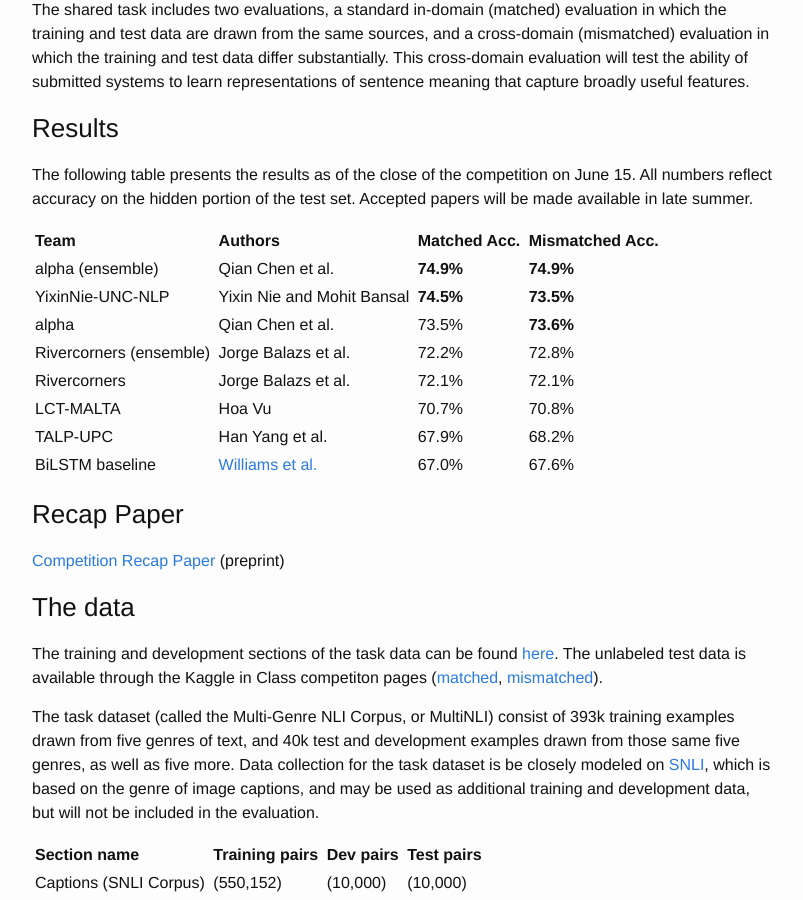
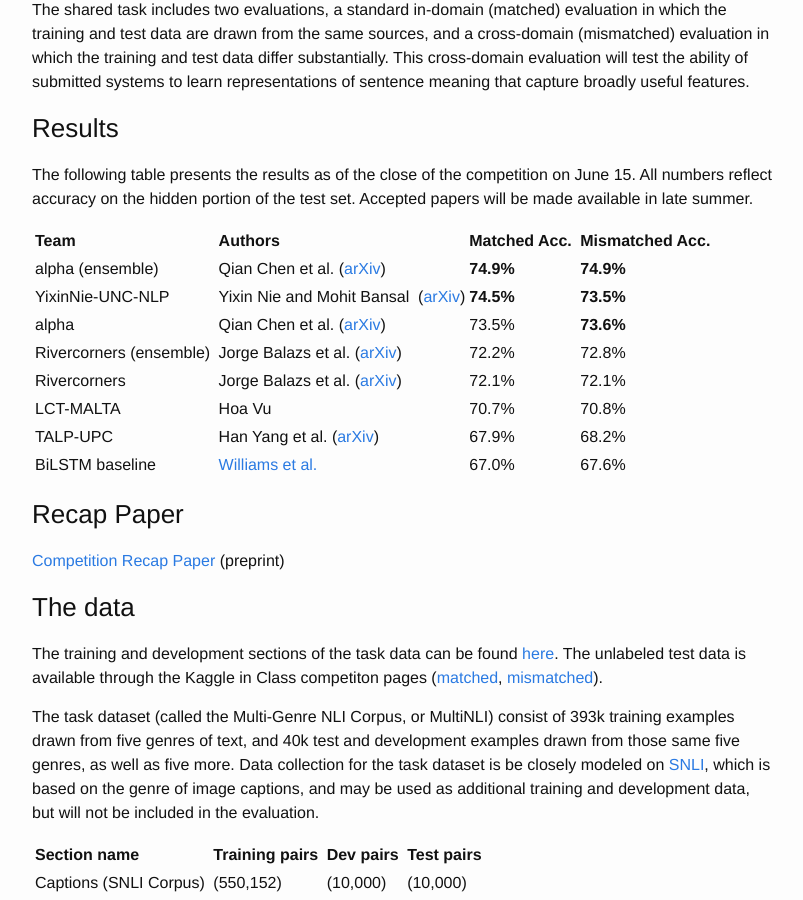
Before and after one commit to RepEval2017/RepEval2017.github.io, a Jekyll site: the page built from shared_task.md, in a window 1280 px wide and 900 px high, scrolled down 442 px. Shown: the whole window, without its empty margins (238-1041 px from the left). Built offline with Jekyll 4.4.1, drawn with Linux system fonts in a browser that asks for light colours.

Commit message:
arXiv links for shared task papers

```diff
--- a/shared_task.md
+++ b/shared_task.md
@@ -29,31 +29,31 @@ navigation_weight: 3
   </tr>
   <tr>
     <td>alpha (ensemble)</td>
-    <td>Qian Chen et al.</td>
+    <td>Qian Chen et al. (<a href="https://arxiv.org/abs/1708.01353">arXiv</a>)</td>
     <td><strong>74.9%</strong></td>
     <td><strong>74.9%</strong></td>
   </tr>
   <tr>
     <td>YixinNie-UNC-NLP</td>
-    <td>Yixin Nie and Mohit Bansal&nbsp;</td>
+    <td>Yixin Nie and Mohit Bansal&nbsp; (<a href="https://arxiv.org/abs/1708.02312">arXiv</a>)</td>
     <td><strong>74.5%</strong></td>
     <td><strong>73.5%</strong></td>
   </tr>
   <tr>
     <td>alpha</td>
-    <td>Qian Chen et al.</td>
+    <td>Qian Chen et al. (<a href="https://arxiv.org/abs/1708.01353">arXiv</a>)</td>
     <td>73.5%</td>
     <td><strong>73.6%</strong></td>
   </tr>
   <tr>
     <td>Rivercorners (ensemble)&nbsp;</td>
-    <td>Jorge Balazs et al.</td>
+    <td>Jorge Balazs et al. (<a href="https://arxiv.org/abs/1707.03103">arXiv</a>)</td>
     <td>72.2%</td>
     <td>72.8%</td>
   </tr>
   <tr>
     <td>Rivercorners</td>
-    <td>Jorge Balazs et al.</td>
+    <td>Jorge Balazs et al. (<a href="https://arxiv.org/abs/1707.03103">arXiv</a>)</td>
     <td>72.1%</td>
     <td>72.1%</td>
   </tr>
@@ -65,7 +65,7 @@ navigation_weight: 3
   </tr>
   <tr>
     <td>TALP-UPC</td>
-    <td>Han Yang et al.</td>
+    <td>Han Yang et al. (<a href="https://arxiv.org/abs/1707.07469">arXiv</a>)</td>
     <td>67.9%</td>
     <td>68.2%</td>
   </tr>
```
